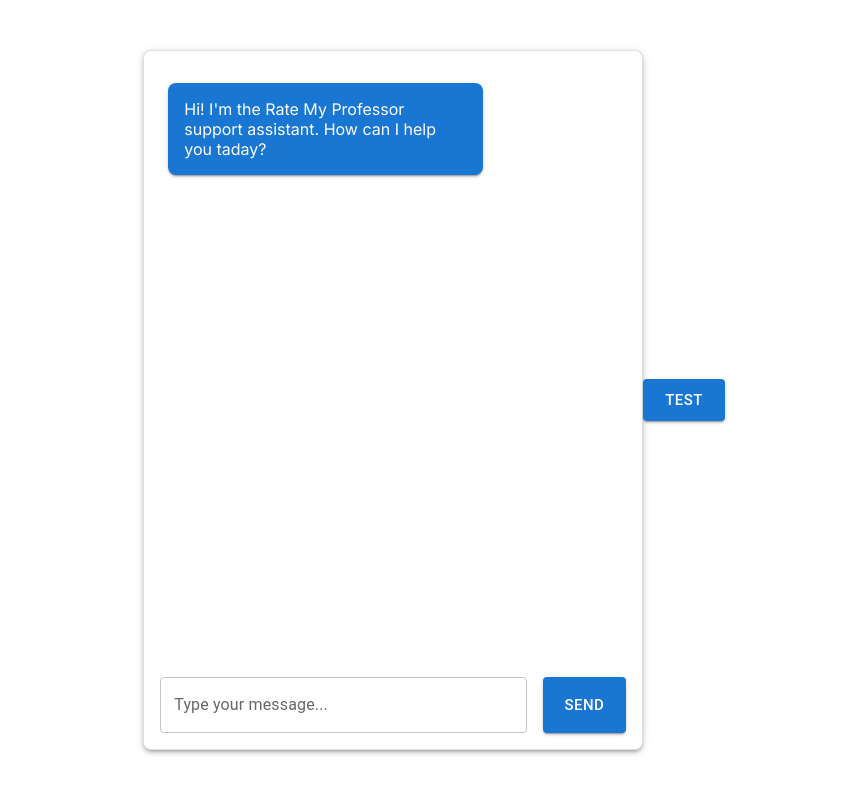
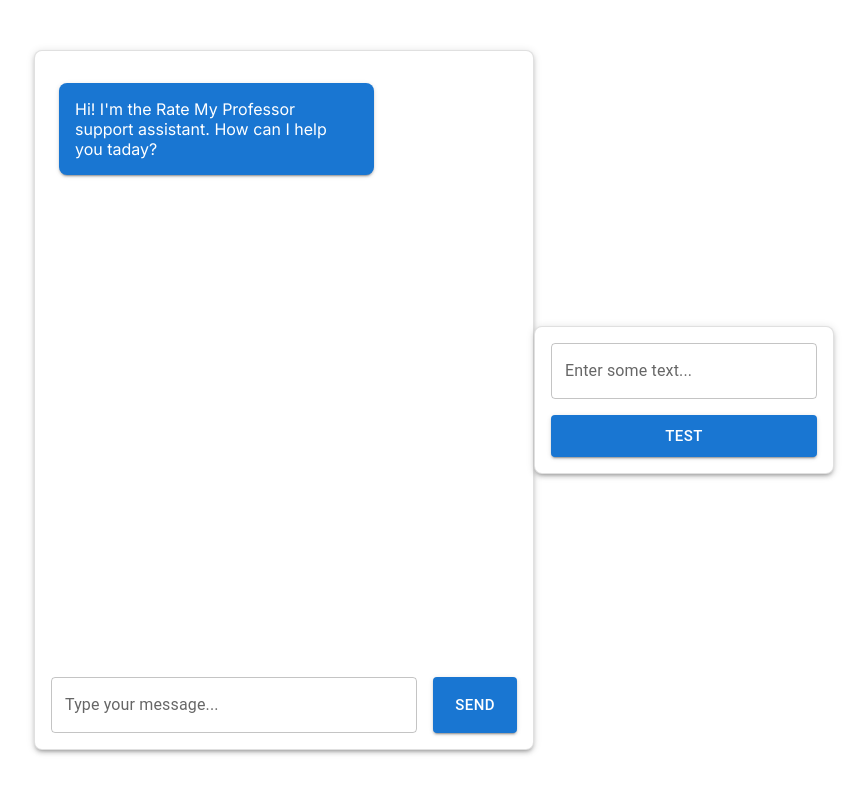
Before and after one commit to haru235/RMP-AI-Assistant, a Next.js app: page / in a window 1280 px wide. Shown: the top 794 px of the page, without its empty margins (206-1073 px from the left). Built offline with nearby package versions, Linux system fonts and the light colour scheme.

Commit message:
changed id, added textfield for url input

```diff
--- a/app/api/scrape/route.js
+++ b/app/api/scrape/route.js
@@ -193,14 +193,18 @@
   const openai = new OpenAI()
   const processed_reviews = []
   for (const [index, review] of reviews.entries()) {
-    const embedding = await generateEmbeddings(review, openai);
+    const embedText = `${profInfo.name} at ${profInfo.school} for ${profInfo.dept}: ${review.content}`
+    const embedding = await generateEmbeddings(embedText, openai);
     processed_reviews.push({
-      id: `${profInfo.name}-${index}`,
+      id: `${profInfo.name}-${profInfo.school}-${index}`,
       values: embedding,
       metadata: {
         review: review.content,
         subject: profInfo.dept,
         stars: review.quality,
+        prof: profInfo.name,
+        dept: profInfo.dept,
+        school: profInfo.school,
       },
     });
   }
@@ -210,7 +214,7 @@
 async function generateEmbeddings(review, openai) {
   const response = await openai.embeddings.create({
     model: "text-embedding-3-small",
-    input: review.content,
+    input: review,
     encoding_format: 'float',
   })
   return response.data[0].embedding
--- a/app/page.js
+++ b/app/page.js
@@ -14,18 +14,22 @@
     },
   ]);
   const [message, setMessage] = useState("");
+  const [professorUrl, setProfessorUrl] = useState("");
 
   const test = async () => {
-    const url = 'https://www.ratemyprofessors.com/professor/83573'
+    if (professorUrl.startsWith('https://www.ratemyprofessors.com/professor/')) {
+      setProfessorUrl('')
+      const url = 'https://www.ratemyprofessors.com/professor/835373'
       const response = await fetch("/api/scrape", {
         method: "POST",
         headers: {
           "Content-Type": "application/json",
         },
-      body: JSON.stringify({url: url, max: 5}),
-    }).then(async (res) => {
-
-    });
+        body: JSON.stringify({ url: url, max: 5 }),
+      })
+    } else {
+      console.log('Invalid professor url');
+    }
   };
 
   const sendMessage = async () => {
@@ -163,6 +167,28 @@
           </Button>
         </Stack>
       </Stack>
+      <Stack
+        spacing={2}
+        sx={{
+          width: "100%",
+          maxWidth: { xs: "100%", sm: "300px" }, // Adjust width for responsiveness
+          height: "auto",
+          border: "1px solid",
+          borderColor: "divider",
+          borderRadius: 2,
+          p: 2,
+          boxShadow: 3,
+          backgroundColor: "background.paper", // Consistent with theme
+        }}
+      >
+        <TextField
+          label="Enter some text..."
+          variant="outlined"
+          fullWidth
+          sx={{ backgroundColor: "background.paper" }} // Consistent input background
+          value={professorUrl}
+          onChange={(e) => setProfessorUrl(e.target.value)}
+        />
         <Button
           variant="contained"
           size="large"
@@ -171,6 +197,7 @@
         >
           Test
         </Button>
+      </Stack>
     </Box>
   );
 }
```
Lines whose indentation alone changed are shown as unchanged.
